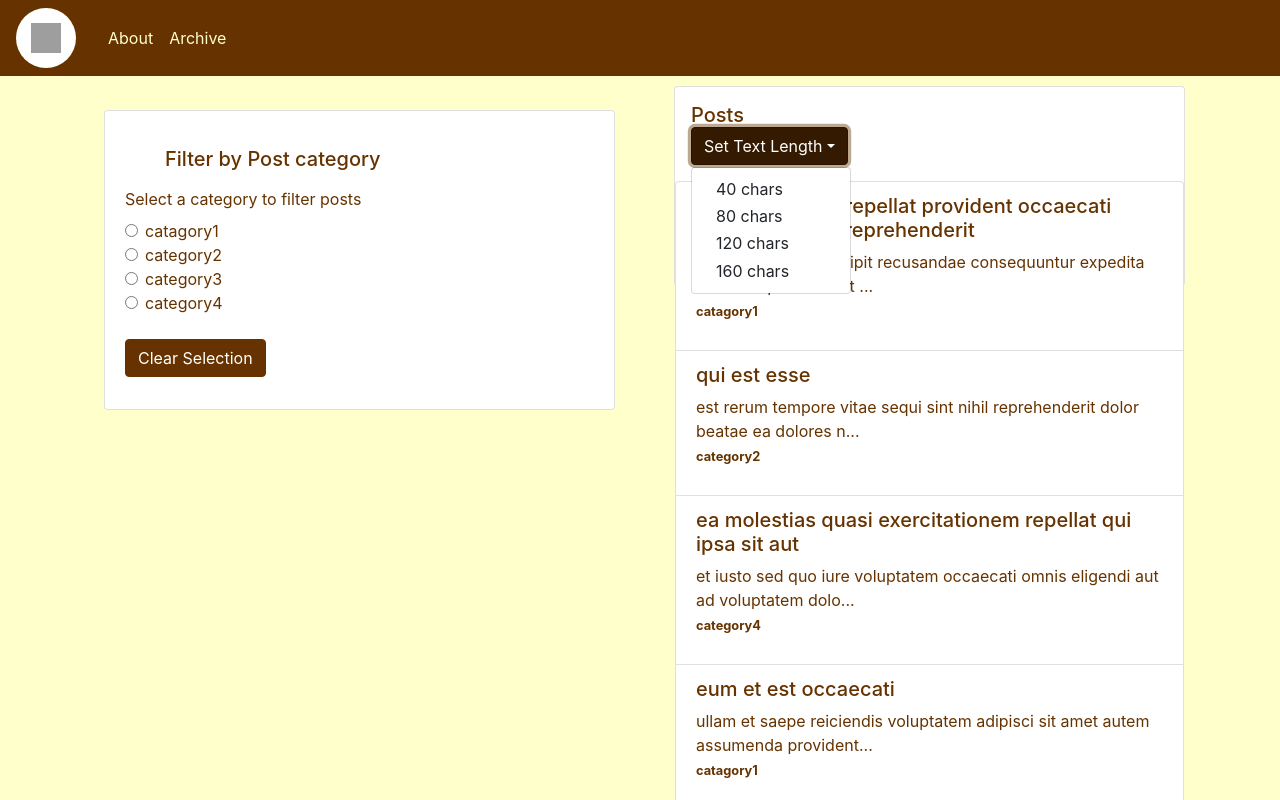
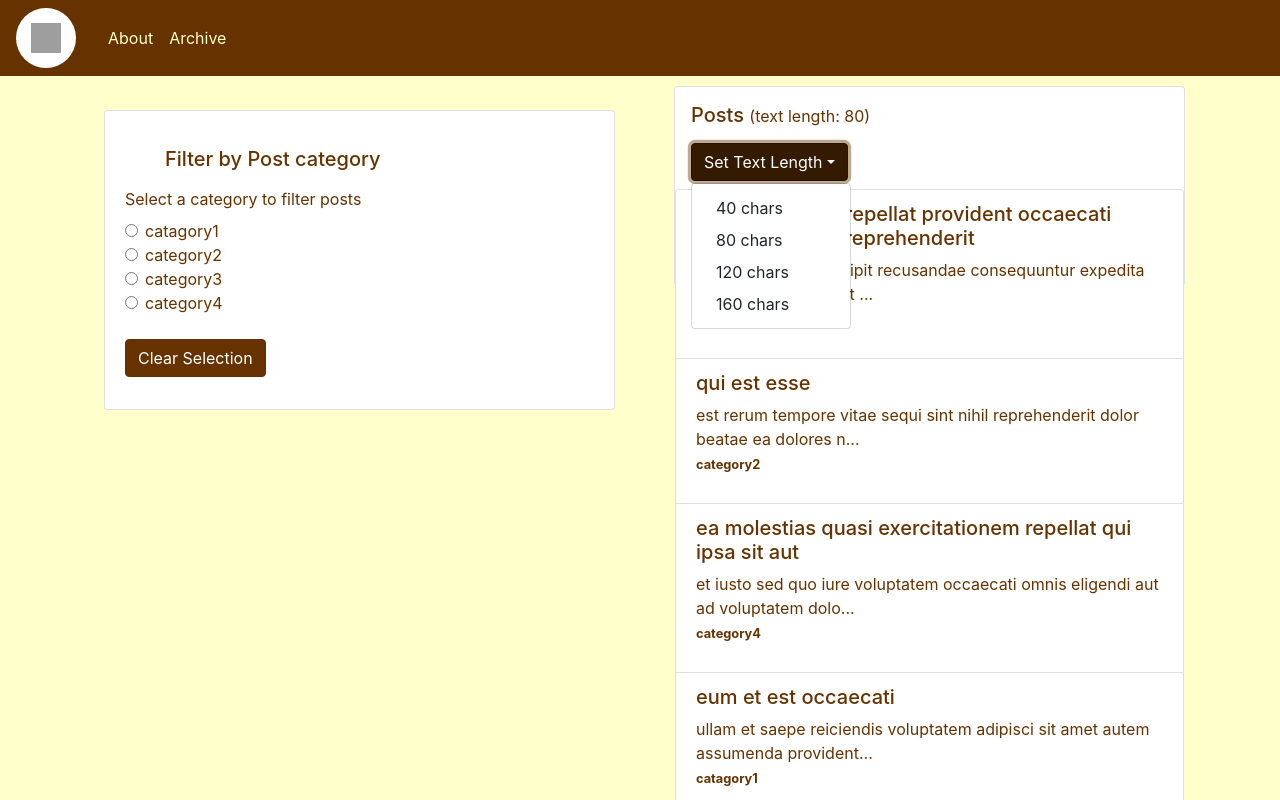
Before and after one commit to victorkane/basic-blog, a React (Create React App) app: page / in a window 1280 px wide. Both pictures are taken after a click on the button "Set Text Length". Shown: the top 800 px of the page. Built offline with nearby package versions, Linux system fonts and the light colour scheme; grey boxes are pictures that could not be loaded.

Commit message:
Reorganized Dropdown layout and styling

```diff
--- a/src/pages/Posts/index.js
+++ b/src/pages/Posts/index.js
@@ -29,6 +29,7 @@ const Posts = () => {
     formSubmitEvent.preventDefault();
     setCategory("")
   };
+
   const thePosts = postList.map(post => {
     if (selectedCategory === "" || selectedCategory === post.category) {
       return <ListGroup.Item
@@ -74,19 +75,19 @@ const Posts = () => {
             <Col>
               <Card>
                 <Card.Title>
-                  Posts
-                  <Dropdown>
-                    <Dropdown.Toggle variant="primary" id="post-text-length">
-                      Set Text Length
-                    </Dropdown.Toggle>
-                    <Dropdown.Menu>
-                      <Dropdown.Item>40 chars</Dropdown.Item>
-                      <Dropdown.Item>80 chars</Dropdown.Item>
-                      <Dropdown.Item>120 chars</Dropdown.Item>
-                      <Dropdown.Item>160 chars</Dropdown.Item>
-                    </Dropdown.Menu>
-                  </Dropdown>
+                  Posts <small>(text length: 80)</small>
                 </Card.Title>
+                <Dropdown className="mx-2 mb-2">
+                  <Dropdown.Toggle className="mx-2" variant="primary" id="post-text-length">
+                    Set Text Length
+                  </Dropdown.Toggle>
+                  <Dropdown.Menu>
+                    <Dropdown.Item eventKey={40}>40 chars</Dropdown.Item>
+                    <Dropdown.Item eventKey={80}>80 chars</Dropdown.Item>
+                    <Dropdown.Item eventKey={120}>120 chars</Dropdown.Item>
+                    <Dropdown.Item eventKey={160}>160 chars</Dropdown.Item>
+                  </Dropdown.Menu>
+                </Dropdown>
                 <ListGroup>
                   {thePosts}
                 </ListGroup>
```
